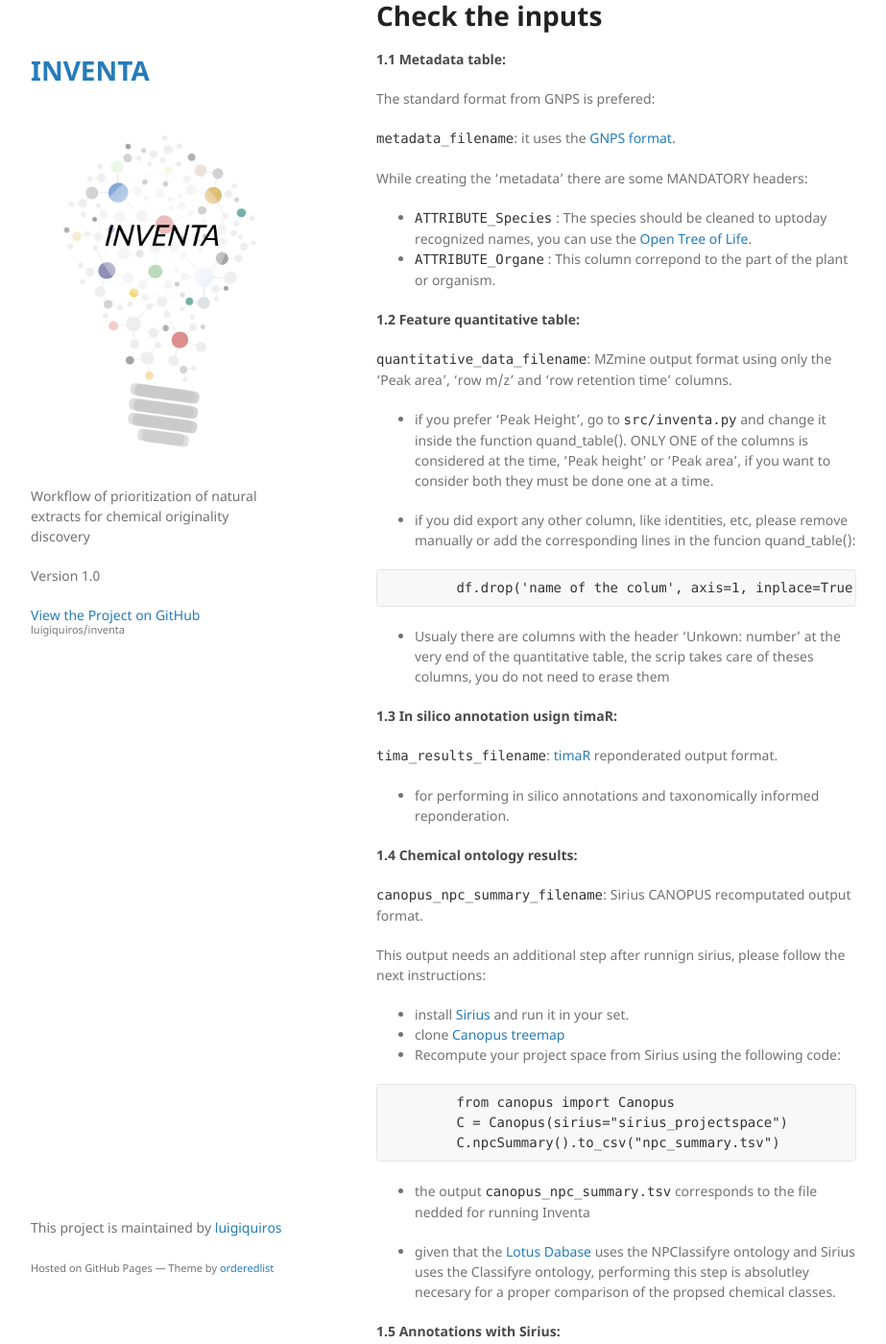
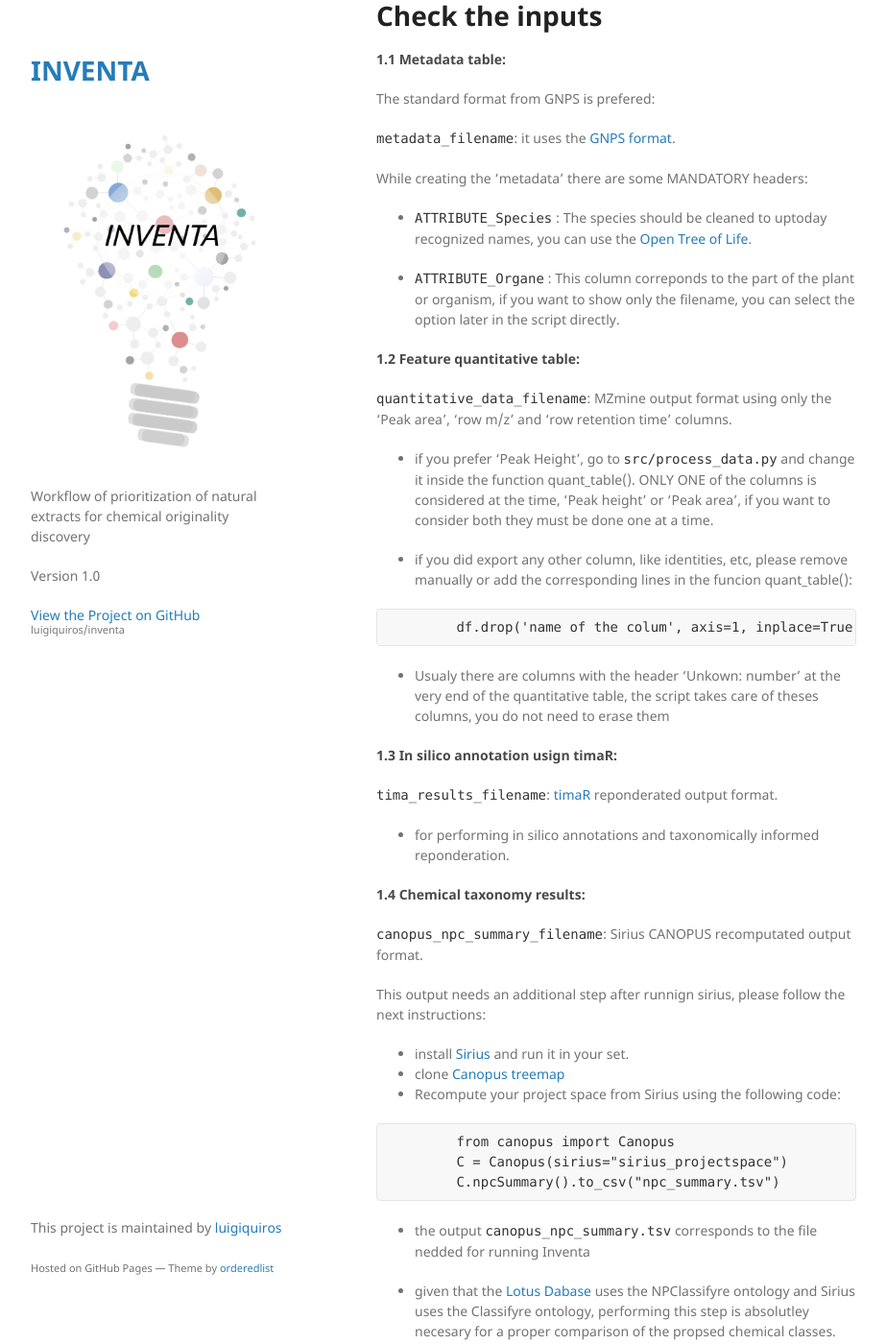
Before and after one commit to luigiquiros/inventa, a Jekyll site: the page built from docs/getting-started.md, in a window 1280 px wide and 1400 px high, scrolled down 448 px. Shown: the whole window at 96% size, without its empty margins (178-1101 px from the left). Built offline with Jekyll 4.4.1, drawn with Linux system fonts in a browser that asks for light colours; our own code applies the rules of GitHub Pages for plain Markdown files.

Commit message:
update readme

````diff
--- a/docs/getting-started.md
+++ b/docs/getting-started.md
@@ -30,21 +30,22 @@ The standard format from GNPS is prefered:
 While creating the 'metadata' there are some MANDATORY headers:
 
 - `ATTRIBUTE_Species` : The species should be cleaned to uptoday recognized names, you can use the [Open Tree of Life](https://opentree.readthedocs.io/en/latest/readme.html).
-- `ATTRIBUTE_Organe`  : This column correpond to the part of the plant or organism.
+
+- `ATTRIBUTE_Organe`  : This column correponds to the part of the plant or organism, if you want to show only the filename, you can select the option later in the script directly.
 
 #### 1.2 Feature quantitative table:
 
 `quantitative_data_filename`: MZmine output format using only the 'Peak area', 'row m/z' and 'row retention time' columns.
 
-- if you prefer 'Peak Height', go to `src/inventa.py` and change it inside the function quand_table(). ONLY ONE of the columns is considered at the time, 'Peak height' or 'Peak area', if you want to consider both they must be done one at a time.
+- if you prefer 'Peak Height', go to `src/process_data.py` and change it inside the function quant_table(). ONLY ONE of the columns is considered at the time, 'Peak height' or 'Peak area', if you want to consider both they must be done one at a time.
 
-- if you did export any other column, like identities, etc,  please remove manually or add the corresponding lines in the funcion quand_table():
+- if you did export any other column, like identities, etc,  please remove manually or add the corresponding lines in the funcion quant_table():
 
 ```
         df.drop('name of the colum', axis=1, inplace=True)
 ```
 
-- Usualy there are columns with the header 'Unkown: number' at the very end of the quantitative table, the scrip takes care of theses columns, you do not need to erase them
+- Usualy there are columns with the header 'Unkown: number' at the very end of the quantitative table, the script takes care of theses columns, you do not need to erase them
 
 #### 1.3 In silico annotation usign timaR:
 
@@ -52,7 +53,7 @@ While creating the 'metadata' there are some MANDATORY headers:
 
 - for performing in silico annotations and taxonomically informed reponderation.
 
-#### 1.4 Chemical ontology results:
+#### 1.4 Chemical taxonomy results:
 
 `canopus_npc_summary_filename`: Sirius CANOPUS recomputated output format.
 
````
Also changed, not shown: docs/installation.md (+1 -0 lines).
